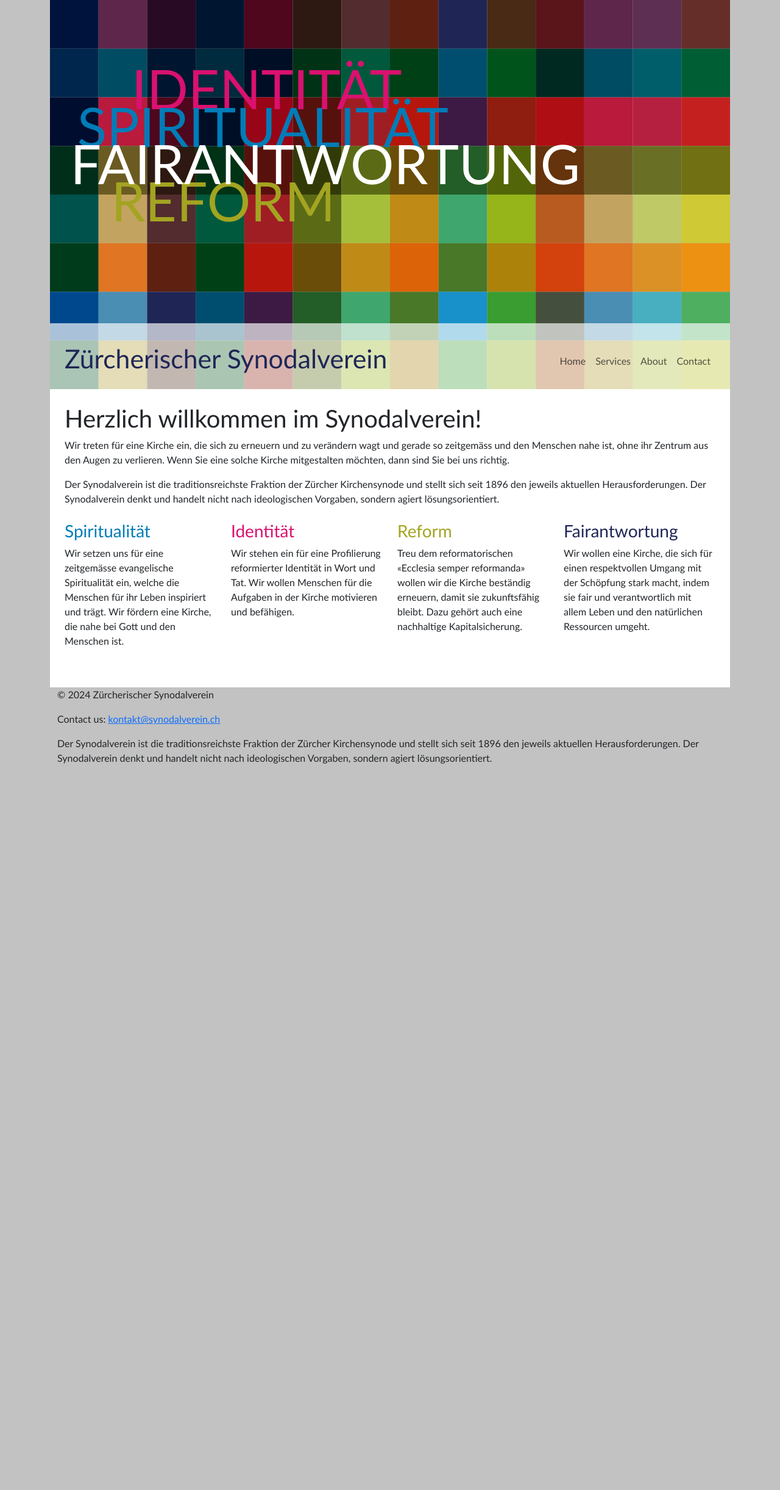
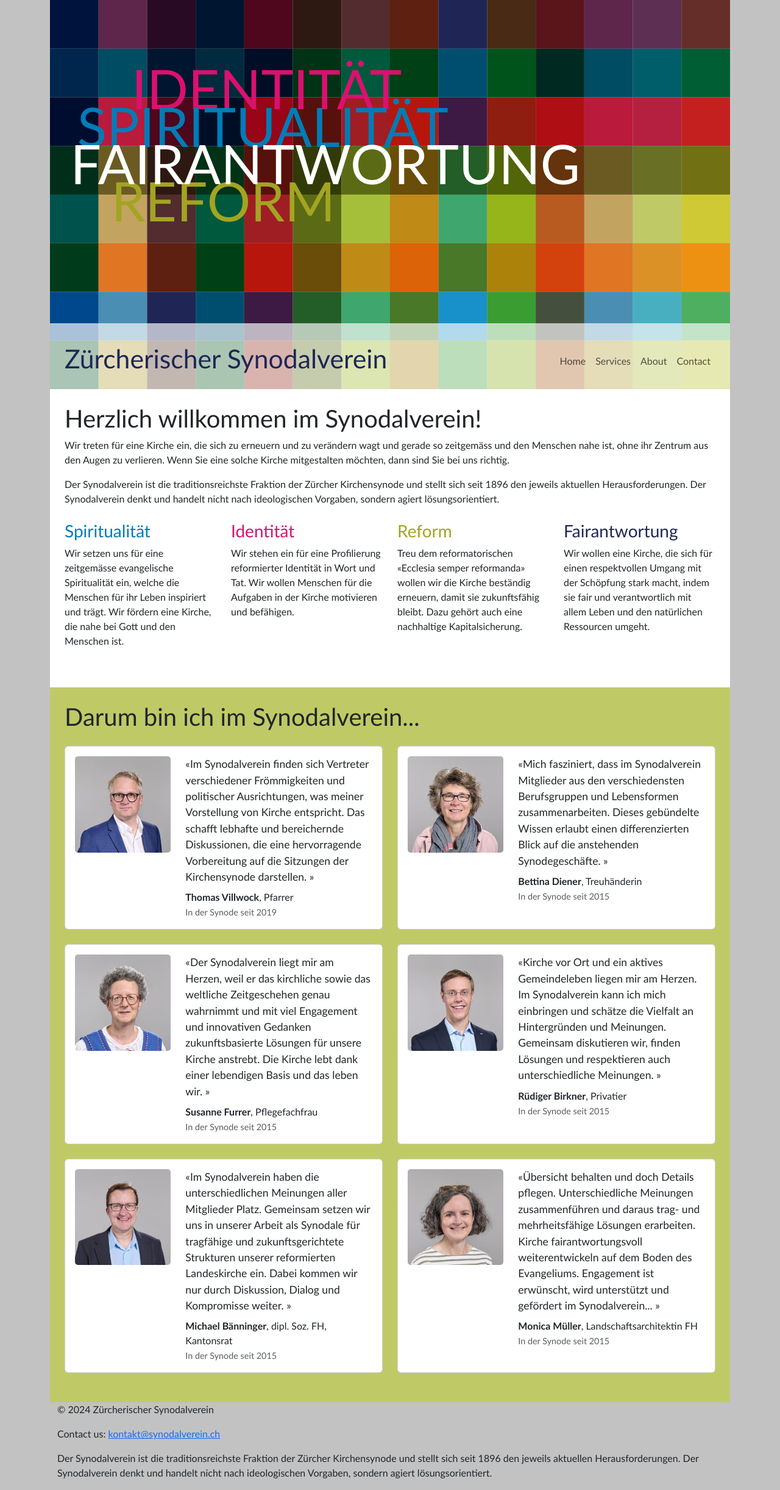
Before and after one commit to rbirkner/synodalverein, a Jekyll site: the page built from index.markdown, in a window 1280 px wide. Shown: the whole page at 61% size. Built offline with Jekyll 4.4.1, drawn with Linux system fonts in a browser that asks for light colours; before the commit the page ends 1271 px from its top, so only the background shows below that.

Commit message:
first version of statements

```diff
--- /dev/null
+++ b/_data/statements.yml
@@ -0,0 +1,50 @@
+heading: "Darum bin ich im Synodalverein..."
+statements:
+  - image: "assets/img/thomas_villwock.jpeg"
+    statement: |
+      Im Synodalverein finden sich Vertreter verschiedener Frömmigkeiten und politischer Ausrichtungen,
+      was meiner Vorstellung von Kirche entspricht. Das schafft lebhafte und bereichernde Diskussionen,
+      die eine hervorragende Vorbereitung auf die Sitzungen der Kirchensynode darstellen.
+    name: "Thomas Villwock"
+    profession: "Pfarrer"
+    since: "2019"
+  - image: "assets/img/bettina_diener.jpeg"
+    statement: |
+      Mich fasziniert, dass im Synodalverein Mitglieder aus den verschiedensten Berufsgruppen und
+      Lebensformen zusammenarbeiten. Dieses gebündelte Wissen erlaubt einen differenzierten Blick auf
+      die anstehenden Synodegeschäfte.
+    name: "Bettina Diener"
+    profession: "Treuhänderin"
+    since: "2015"
+  - image: "assets/img/susanne_furrer-stocker.jpeg"
+    statement: |
+      Der Synodalverein liegt mir am Herzen, weil er das kirchliche sowie das weltliche Zeitgeschehen genau
+      wahrnimmt und mit viel Engagement und innovativen Gedanken zukunftsbasierte Lösungen für unsere
+      Kirche anstrebt. Die Kirche lebt dank einer lebendigen Basis und das leben wir.
+    name: "Susanne Furrer"
+    profession: "Pflegefachfrau"
+    since: "2015"
+  - image: "assets/img/ruediger_birkner.jpeg"
+    statement: |
+      Kirche vor Ort und ein aktives Gemeindeleben liegen mir am Herzen. Im Synodalverein kann ich mich
+      einbringen und schätze die Vielfalt an Hintergründen und Meinungen. Gemeinsam diskutieren wir,
+      finden Lösungen und respektieren auch unterschiedliche Meinungen.
+    name: "Rüdiger Birkner"
+    profession: "Privatier"
+    since: "2015"
+  - image: "assets/img/michael_baenninger.jpeg"
+    statement: |
+      Im Synodalverein haben die unterschiedlichen Meinungen aller Mitglieder Platz. Gemeinsam setzen
+      wir uns in unserer Arbeit als Synodale für tragfähige und zukunftsgerichtete Strukturen unserer
+      reformierten Landeskirche ein. Dabei kommen wir nur durch Diskussion, Dialog und Kompromisse weiter.
+    name: "Michael Bänninger"
+    profession: "dipl. Soz. FH, Kantonsrat"
+    since: "2015"
+  - image: "assets/img/monica_mueller.jpeg"
+    statement: |
+      Übersicht behalten und doch Details pflegen. Unterschiedliche Meinungen zusammenführen und daraus
+      trag- und mehrheitsfähige Lösungen erarbeiten. Kirche fairantwortungsvoll weiterentwickeln auf
+      dem Boden des Evangeliums. Engagement ist erwünscht, wird unterstützt und gefördert im Synodalverein...
+    name: "Monica Müller"
+    profession: "Landschaftsarchitektin FH"
+    since: "2015"
--- a/_includes/about.html
+++ b/_includes/about.html
@@ -1,12 +1,12 @@
 <section id="about">
     <!-- Description Text -->
     <div class="description mb-4">
-        {{ include.description | strip | markdownify }}
+        {{ site.data.about.description | strip | markdownify }}
     </div>
 
     <!-- List of Sentences -->
     <div class="row">
-        {% for column in include.columns %}
+        {% for column in site.data.about.columns %}
         <div class="col-md-3 col-sm-6 mb-4">
             <h3 class="{{ column.tag }}">{{ column.heading }}</h3>
             <p>{{ column.text }}</p>
--- /dev/null
+++ b/_includes/statements.html
@@ -0,0 +1,26 @@
+<section id="statements">
+    <h1 class="mb-4">{{ site.data.statements.heading }}</h1>
+    <div class="row">
+        {% for statement in site.data.statements.statements %}
+        <div class="col-md-6 mb-4">
+            <div class="card h-100">
+                <div class="row">
+                    <div class="col-4">
+                        <img src="{{ statement.image }}" class="card-img" alt="{{ statement.name }}">
+                    </div>
+                    <div class="col-8">
+                        <div class="card-body">
+                            <p class="card-text">&laquo;{{ statement.statement | escape }}&raquo;</p>
+                            <p class="card-name">
+                                <strong>{{ statement.name | escape }}</strong>, {{ statement.profession
+                                | escape }}<br />
+                                <span class="card-date text-muted">In der Synode seit {{ statement.since }}</span>
+                            </p>
+                        </div>
+                    </div>
+                </div>
+            </div>
+        </div>
+        {% endfor %}
+    </div>
+</section>
--- a/_layouts/default.html
+++ b/_layouts/default.html
@@ -4,7 +4,7 @@
 <head>
     <meta charset="UTF-8">
     <meta name="viewport" content="width=device-width, initial-scale=1.0">
-    <title>{{ page.title }}</title>
+    <title>{{ site.title }}</title>
     <link href="https://cdn.jsdelivr.net/npm/bootstrap@5.3.3/dist/css/bootstrap.min.css" rel="stylesheet"
         integrity="sha384-QWTKZyjpPEjISv5WaRU9OFeRpok6YctnYmDr5pNlyT2bRjXh0JMhjY6hW+ALEwIH" crossorigin="anonymous">
     <link rel="stylesheet" href="{{ '/assets/css/main.css' | relative_url }}">
@@ -14,10 +14,9 @@
     <div class="container-md">
         {% include header.html %}
         <main>
-            <!-- About -->
-            {% include about.html
-            description=site.data.about.description
-            columns=site.data.about.columns %}
+            {% include about.html %}
+
+            {% include statements.html %}
 
             {{ content }}
         </main>
--- a/assets/css/main.css
+++ b/assets/css/main.css
@@ -89,3 +89,31 @@ section#about .responsibility {
 section#about .reformation {
     color: #A3A421;
 }
+
+section#statements {
+    background-color: #BFCA67;
+}
+
+section#statements .card-img {
+    margin: 1rem 0 0 1rem;
+}
+
+section#statements .card-body {
+    display: flex;
+    flex-direction: column;
+    justify-content: center;
+}
+
+section#statements .card-text {
+    font-size: 1.1rem;
+    margin-bottom: 0.5rem;
+}
+
+section#statements .card-name {
+    margin: 0;
+}
+
+section#statements .card-date {
+    font-size: 0.9rem;
+    color: #888;
+}
```
Also changed, not shown: assets/img/bettina_diener.jpeg (added), assets/img/michael_baenninger.jpeg (added), assets/img/monica_mueller.jpeg (added), assets/img/ruediger_birkner.jpeg (added), assets/img/susanne_furrer-stocker.jpeg (added), assets/img/thomas_villwock.jpeg (added).
